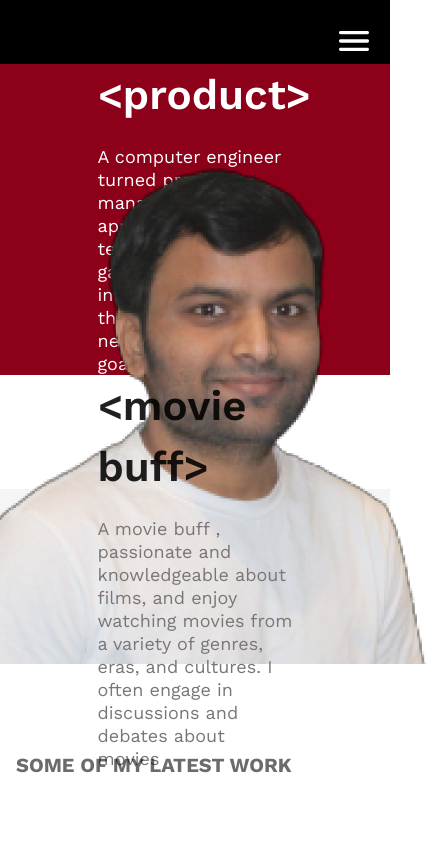
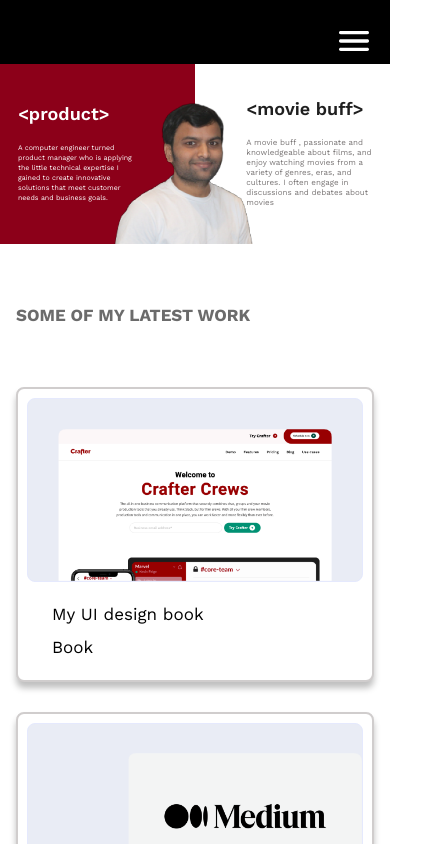
Before and after one commit to jayvaddoriya/portfolio, a React (Create React App) app: page / in a window 390 px wide. Shown: the top 844 px of the page, 437 px wide, since content can reach past the window. Built offline with nearby package versions, Linux system fonts and the light colour scheme.

Commit message:
create porfoloio

```diff
--- a/src/App.scss
+++ b/src/App.scss
@@ -28,6 +28,9 @@
   border: 2px solid #d0cdcd;
   box-shadow: 0px 6.04853px 6.04853px rgba(0, 0, 0, 0.25);
   border-radius: 8px;
+  @media (max-width: 425px) {
+    margin-bottom: 30px;
+  }
 }
 .ant-card-cover {
   background: #e9ecf5;
@@ -44,6 +47,18 @@
     font-size: 24px;
     line-height: 35px;
     color: $blackColor;
+    @media (max-width: 1024px) {
+      font-size: 20px;
+      line-height: 25px;
+    }
+    @media (max-width: 834px) {
+      font-size: 18px;
+      line-height: 25px;
+    }
+    @media (max-width: 768px) {
+      font-size: 17px;
+      line-height: 25px;
+    }
   }
 }
 .secondCard {
@@ -52,6 +67,9 @@
     border: 1px solid #e5e9fd;
     border-radius: 8px;
     padding: 30px 0px 30px 100px !important;
+    @media (max-width: 1024px) {
+      padding: 29px 0px 28px 100px !important;
+    }
   }
 }
 
--- a/src/pages/Home/Home.jsx
+++ b/src/pages/Home/Home.jsx
@@ -10,8 +10,8 @@ const { Meta } = Card;
 const Home = () => {
   return (
     <div className="home">
-      <Row className="mainDiv">
-        <Col xxl={12} xl={12} lg={12} className="leftSide">
+      <Row className="mainDivOfHome">
+        <Col xxl={12} xl={12} lg={12} md={12} xs={12} className="leftSide">
           <div className="contant">
             <h1>{`<product>`}</h1>
             <p>
@@ -22,7 +22,7 @@ const Home = () => {
           </div>
         </Col>
         <img src={navtej} alt="navtej" className="imageOfNavtej" />
-        <Col xxl={12} xl={12} lg={12} className="rightSide">
+        <Col xxl={12} xl={12} lg={12} md={12} xs={12} className="rightSide">
           <div className="contant">
             <h1>{`<movie buff>`}</h1>
             <p>
@@ -36,23 +36,23 @@ const Home = () => {
       <div className="latestWork">
         <div className="container">
           <Row>
-            <Col xxl={8} xl={8}>
+            <Col xxl={8} xl={8} lg={8} md={8}>
               <br className="border" />
             </Col>
-            <Col xxl={8} xl={8} style={{ textAlign: "center" }}>
+            <Col xxl={8} xl={8} lg={8} md={8} style={{ textAlign: "center" }}>
               <p>SOME OF MY LATEST WORK</p>
             </Col>
-            <Col xxl={8} xl={8}>
+            <Col xxl={8} xl={8} lg={8} md={8}>
               <br />
             </Col>
           </Row>
           <Row justify="space-around" className="innerCardDiv">
-            <Col xxl={11} xl={11} lg={11}>
+            <Col xxl={11} xl={11} lg={11} md={11}>
               <Card cover={<img alt="example" src={crafter} />}>
                 <Meta title="My UI design book" description="Book" />
               </Card>
             </Col>
-            <Col xxl={11} xl={11} lg={11}>
+            <Col xxl={11} xl={11} lg={11} md={11}>
               <Card
                 className="secondCard"
                 cover={<img alt="example" src={medium} />}
--- a/src/pages/Home/home.scss
+++ b/src/pages/Home/home.scss
@@ -1,23 +1,44 @@
 @import "../../styles/globle.scss";
 
 .home {
-  .mainDiv {
+  .mainDivOfHome {
     position: relative;
     height: 600px !important;
     height: 100%;
-  }
-  @media (max-width: 1024px) {
-    height: 425px !important;
+    @media (max-width: 1024px) {
+      height: 425px !important;
+    }
+    @media (max-width: 425px) {
+      height: 230px !important;
+    }
+    @media (max-width: 390px) {
+      height: 180px !important;
+    }
   }
   .leftSide {
     display: flex;
     align-items: center;
     justify-content: center;
     background-color: $primaryColor;
+    @media (max-width: 1024px) {
+      justify-content: flex-start;
+      padding-left: 60px;
+    }
+    @media (max-width: 834px) {
+      justify-content: flex-start;
+      padding-left: 30px;
+    }
+    @media (max-width: 425px) {
+      justify-content: flex-start;
+      padding-left: 18px;
+    }
     .contant {
       max-width: 40%;
       @media (max-width: 1440px) {
         max-width: 50%;
+      }
+      @media (max-width: 1024px) {
+        max-width: 66%;
       }
       h1 {
         font-family: $primary-font;
@@ -26,6 +47,21 @@
         line-height: 61px;
         color: $whiteColor;
         margin-bottom: 20px;
+        @media (max-width: 834px) {
+          font-size: 35px;
+        }
+        @media (max-width: 425px) {
+          font-size: 21px;
+          line-height: 18px;
+        }
+        @media (max-width: 390px) {
+          font-size: 18px;
+          line-height: 18px;
+        }
+        @media (max-width: 320px) {
+          font-size: 15px;
+          margin-bottom: 17px;
+        }
       }
       p {
         font-family: $primary-font;
@@ -33,6 +69,17 @@
         font-size: 18px;
         line-height: 23px;
         color: $whiteColor;
+        @media (max-width: 834px) {
+          font-size: 16px;
+        }
+        @media (max-width: 425px) {
+          font-size: 9px;
+          line-height: 14px;
+        }
+        @media (max-width: 390px) {
+          font-size: 7px;
+          line-height: 10px;
+        }
       }
     }
   }
@@ -40,10 +87,25 @@
     display: flex;
     align-items: center;
     justify-content: center;
+    @media (max-width: 1024px) {
+      justify-content: flex-end;
+      padding-right: 60px;
+    }
+    @media (max-width: 834px) {
+      justify-content: flex-end;
+      padding-right: 30px;
+    }
+    @media (max-width: 425px) {
+      justify-content: flex-end;
+      padding-right: 18px;
+    }
     .contant {
       max-width: 40%;
       @media (max-width: 1440px) {
         max-width: 50%;
+      }
+      @media (max-width: 1024px) {
+        max-width: 71%;
       }
       h1 {
         font-family: $primary-font;
@@ -51,6 +113,22 @@
         font-size: 42px;
         line-height: 61px;
         margin-bottom: 20px;
+        @media (max-width: 834px) {
+          font-size: 35px;
+        }
+        @media (max-width: 425px) {
+          font-size: 21px;
+          line-height: 18px;
+        }
+        @media (max-width: 390px) {
+          font-size: 18px;
+          line-height: 18px;
+        }
+        @media (max-width: 320px) {
+          font-size: 15px;
+          line-height: 30px;
+          margin-bottom: 10px;
+        }
       }
       p {
         font-family: $primary-font;
@@ -58,6 +136,17 @@
         font-size: 18px;
         line-height: 23px;
         color: $paraGraphColor;
+        @media (max-width: 834px) {
+          font-size: 16px;
+        }
+        @media (max-width: 425px) {
+          font-size: 10px;
+          line-height: 14px;
+        }
+        @media (max-width: 390px) {
+          font-size: 8px;
+          line-height: 10px;
+        }
       }
     }
   }
@@ -69,11 +158,25 @@
     @media (max-width: 1440px) {
       left: 47%;
     }
+    @media (max-width: 1024px) {
+      width: 33%;
+      left: 47%;
+    }
+    @media (max-width: 834px) {
+      width: 37%;
+      left: 47%;
+    }
   }
   .latestWork {
     padding: 90px 0;
+    @media (max-width: 425px) {
+      padding: 60px 0 0;
+    }
     .innerCardDiv {
       padding: 90px 0 0;
+      @media (max-width: 834px) {
+        padding: 60px 0 0;
+      }
     }
     p {
       font-family: $primary-font;
@@ -82,6 +185,12 @@
       font-size: 20px;
       line-height: 23px;
       color: rgba(0, 0, 0, 0.58);
+      @media (max-width: 834px) {
+        font-size: 18px;
+      }
+      @media (max-width: 768px) {
+        font-size: 17px;
+      }
     }
     .border {
       border: 1px solid #d0cdcd;
```
